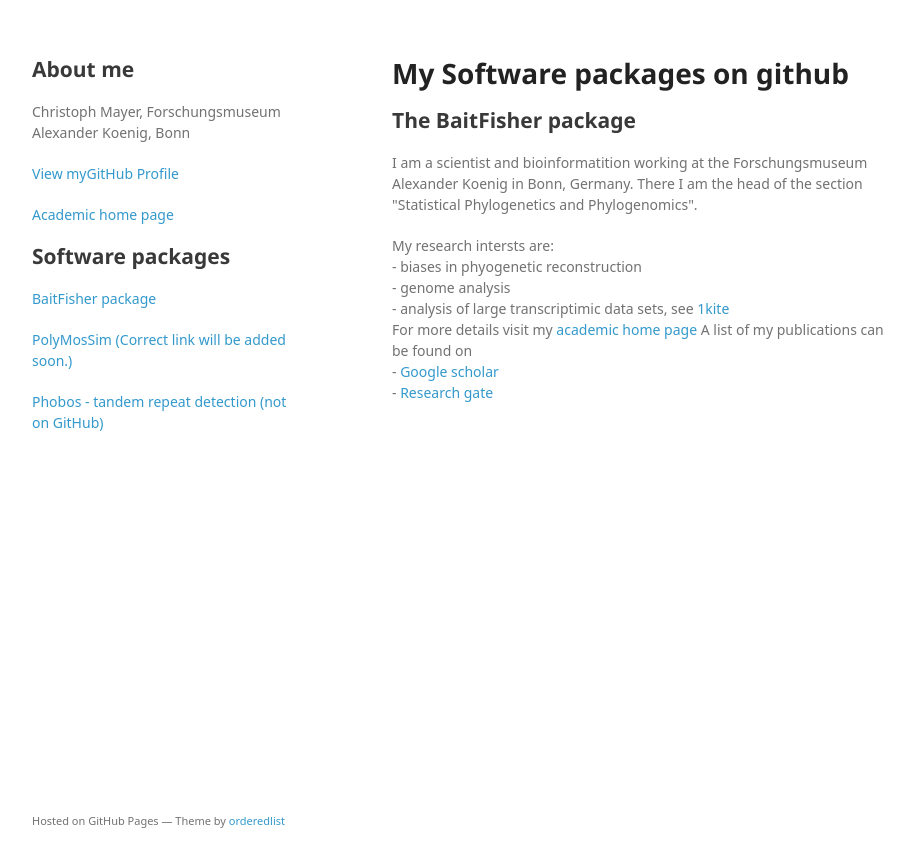
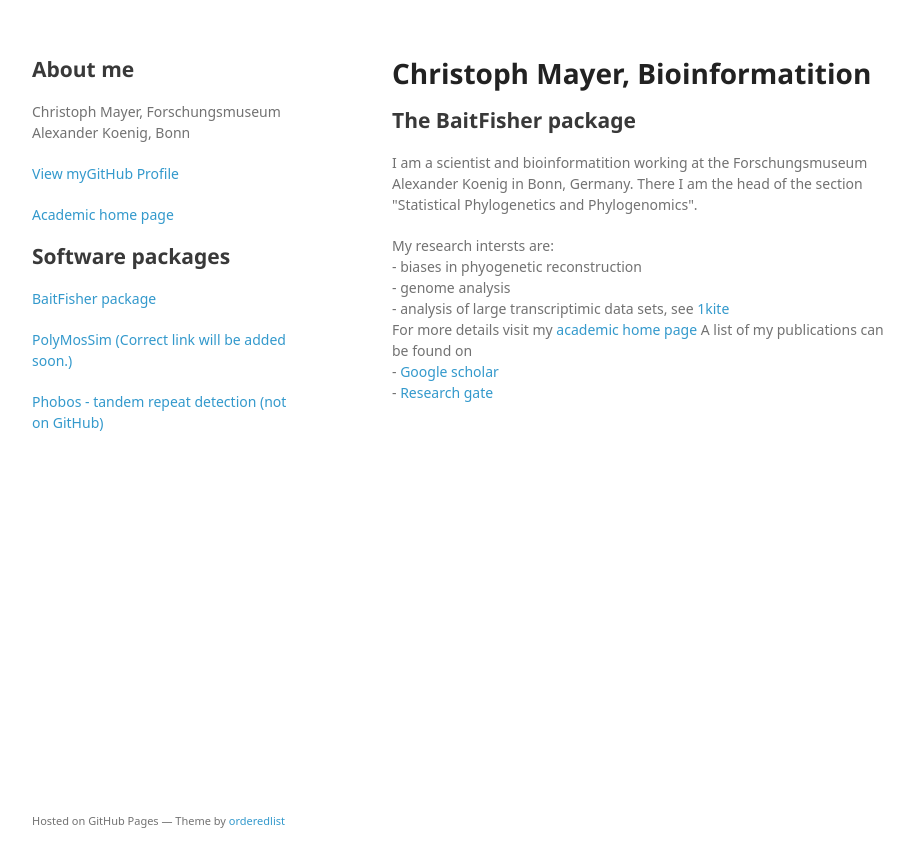
Before and after one commit to cmayer/cmayer.github.io, a Jekyll site: the page index.html, which Jekyll copies as it is, in a window 1280 px wide. Shown: the top 867 px of the page, without its empty margins (178-1092 px from the left). Built offline with Jekyll 4.4.1, drawn with Linux system fonts in a browser that asks for light colours; some web fonts are replaced.

Commit message:
Update index.html

```diff
--- a/index.html
+++ b/index.html
@@ -27,7 +27,7 @@
       </header>
       <section>
         <h1>
-<a id="my-software-packages-on-github" class="anchor" href="#my-software-packages-on-github" aria-hidden="true"><span aria-hidden="true" class="octicon octicon-link"></span></a>My Software packages on github
+<a id="my-software-packages-on-github" class="anchor" href="#my-software-packages-on-github" aria-hidden="true"><span aria-hidden="true" class="octicon octicon-link"></span></a>Christoph Mayer, Bioinformatition
 </h1>
 
 <h2>
```
